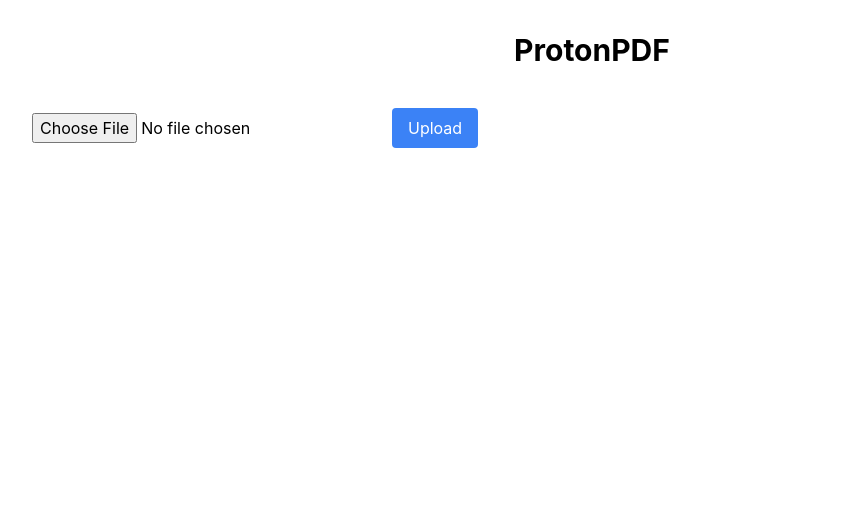
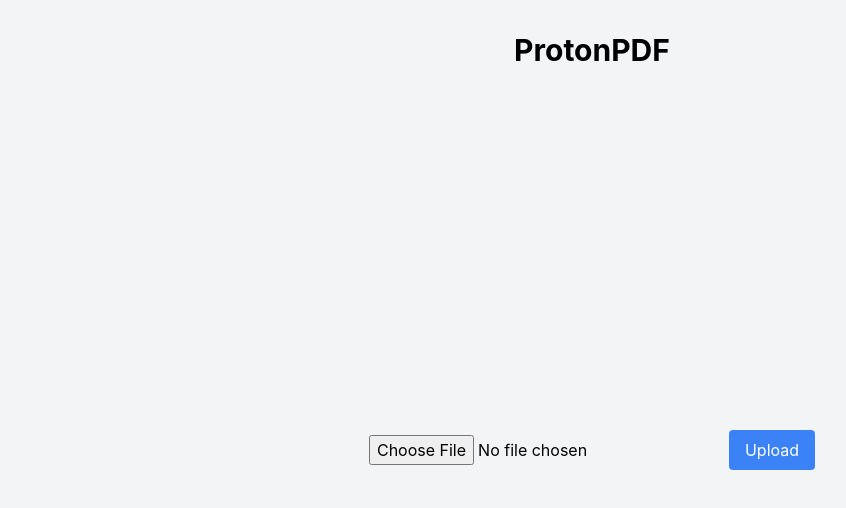
Before and after one commit to Parzigit/ProtonPDF, a React (Create React App) app: page / in a window 1280 px wide. Shown: the top 508 px of the page, without its empty margins (48-894 px from the left). Built offline with nearby package versions, Linux system fonts and the light colour scheme.

Commit message:
Update App.jsx

```diff
--- a/src/App.jsx
+++ b/src/App.jsx
@@ -1,23 +1,27 @@
 import { useState } from "react";
 import UploadPDF from "./components/UploadPDF";
 import PDFViewer from "./components/PDFViewer";
-import AIChatBox from "./components/AIChatBox";
+import FloatingChatbot from "./components/FloatingChatBot";
 
-function App() {
+export default function App() {
   const [jobId, setJobId] = useState(null);
+  const fileUrl = jobId ? `http://localhost:8000/pdf/${jobId}` : null;
 
   return (
-    <div className="max-w-6xl mx-auto mt-8">
-      <h1 className="text-3xl font-bold text-center mb-6">ProtonPDF</h1>
-      <UploadPDF setJobId={setJobId} />
-      {jobId && (
-        <>
-          <PDFViewer fileUrl={`http://localhost:8000/pdf/${jobId}`} />
-          <AIChatBox jobId={jobId} />
-        </>
+    <div className="min-h-screen w-full bg-gray-100 flex flex-col">
+      <h1 className="text-3xl font-bold text-center py-8">ProtonPDF</h1>
+      {!jobId ? (
+        <div className="flex-1 flex justify-center items-center">
+          <UploadPDF setJobId={setJobId} />
+        </div>
+      ) : (
+        <div className="flex-1 flex flex-col relative w-full h-[calc(100vh-4rem)]">
+          <div className="absolute inset-0 flex flex-col">
+            <PDFViewer fileUrl={fileUrl} />
+          </div>
+          <FloatingChatbot jobId={jobId} />
+        </div>
       )}
     </div>
   );
 }
-
-export default App;
```
